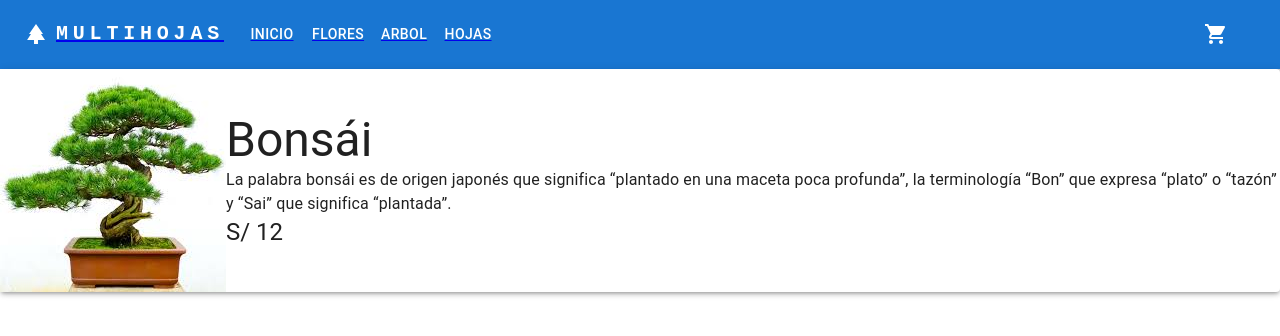
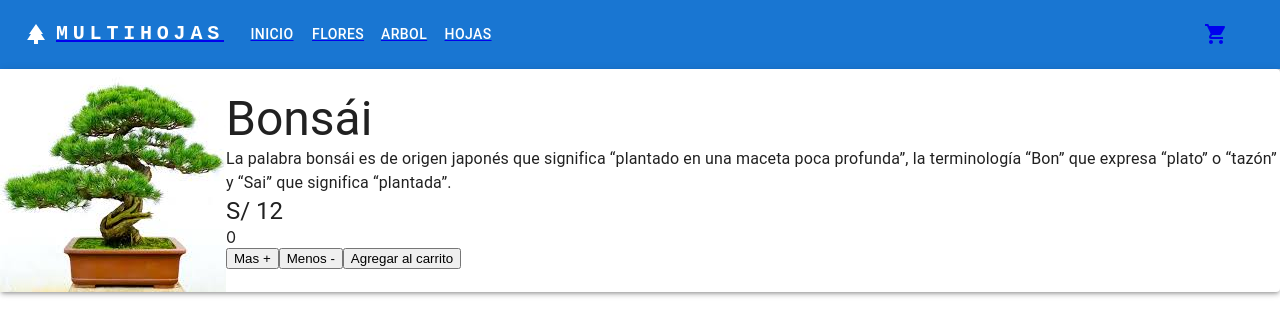
Before and after one commit to Mariliayovana/Multihojas-marilia, a React (Create React App) app: page /item/1 in a window 1280 px wide. Shown: the top 336 px of the page. Built offline with nearby package versions, Linux system fonts and the light colour scheme.

Commit message:
sincronizando  counter

```diff
--- a/src/App.js
+++ b/src/App.js
@@ -2,6 +2,8 @@ import React from 'react';
 import NavBar from './components/NavBar.js';
 import ItemListContainer from './components/ItemListContainer.js';
 import ItemDetailContainer from './components/ItemDetailContainer.js';
+import Cart from './components/Cart.js';
+
 import {
   BrowserRouter,
   Routes,
@@ -17,6 +19,7 @@ const App = () => {
         <Route path='/' element={<ItemListContainer/>} />
         <Route path='/category/:id' element={<ItemListContainer/>} />
         <Route path='/item/:id' element={<ItemDetailContainer/>} />
+        <Route path='/Cart' element={<Cart/>} />
       </Routes>
     </BrowserRouter>
   );
--- /dev/null
+++ b/src/components/Cart.js
@@ -0,0 +1,8 @@
+import React from "react";
+
+const Cart = () =>{
+  return (
+    <div>Carrito</div>
+  )
+}
+export default Cart
--- a/src/components/CartWidget.js
+++ b/src/components/CartWidget.js
@@ -1,7 +1,7 @@
 import ShoppingCartIcon from '@mui/icons-material/ShoppingCart';
 import { IconButton } from '@mui/material';
 
-const Carrito = () => {
+const CartWidget = () => {
   return (
     <IconButton
       size="large"
@@ -14,4 +14,4 @@ const Carrito = () => {
     </IconButton>
   )
 }
-export default Carrito;
+export default CartWidget;
--- a/src/components/Item.js
+++ b/src/components/Item.js
@@ -29,7 +29,6 @@ const Item = ({ name, id, description, price, pictureUrl }) => {
         </CardContent>
         <CardActions>
           <Button size="small">Share</Button>
-          <Button size="small">Learn More</Button>
         </CardActions>
       </Card>
     </Link>
--- a/src/components/ItemDetail.js
+++ b/src/components/ItemDetail.js
@@ -1,7 +1,17 @@
 import { Paper, Typography } from "@mui/material";
-import React from "react";
+import React, {useState} from "react";
+import ItemCount from "./ItemCount";
+import { Link } from 'react-router-dom';
 
 const ItemDetail = ({name, description, price, pictureUrl}) => {
+  const [muestraCompra, setMuestraCompra] = useState(false)
+  const [cantidadCompra, setCantidadCompra] = useState(0)
+
+  const handleComprar = (contador) => {
+    setCantidadCompra(contador)
+    setMuestraCompra(true)
+  }
+
     return (
       <Paper elevation={3} style={{ display: 'flex', alignItems: 'center' }}>
         <img src={`/images/${pictureUrl}`} alt={name}/>
@@ -9,6 +19,11 @@ const ItemDetail = ({name, description, price, pictureUrl}) => {
           <Typography variant="h3">{name}</Typography>
           <Typography>{description}</Typography>
           <Typography variant="h5">S/ {price}</Typography>
+          {muestraCompra ? (
+          <Link to="/cart"><button>Finalizar Compra</button></Link>
+    ) : (
+          <ItemCount initial={0} stock={4} onAdd={handleComprar}/>
+    )}
         </div>
       </Paper>
     );
--- a/src/components/ItemListContainer.js
+++ b/src/components/ItemListContainer.js
@@ -1,13 +1,10 @@
 import React from 'react';
-import ItemCount from './ItemCount';
-import ItemDetailContainer from './ItemDetailContainer';
 import ItemList from './ItemList';
 
 const ItemListContainer = () => {
   return (
     <>
     <ItemList/>
-    <ItemCount stock="6" initial="1" onAdd={(contador) => console.log(contador)}/>
   </>
   );
 }
--- a/src/components/NavBar.js
+++ b/src/components/NavBar.js
@@ -135,7 +135,7 @@ const ResponsiveAppBar = () => {
               </Link>
             ))}
           </Box>
-          <CartWidget/>
+          <Link to="/cart"><CartWidget/></Link>
         </Toolbar>
       </Container>
     </AppBar>
```
Also changed, not shown: src/components/ItemCount.js (+5 -5 lines).
